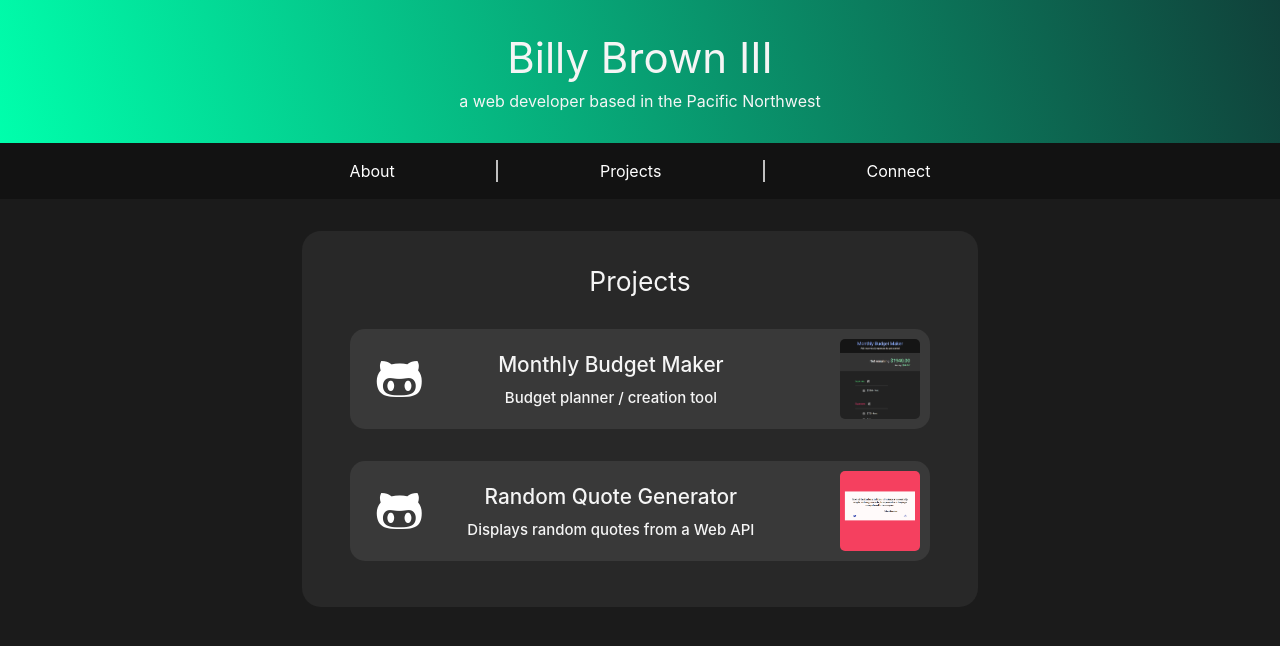
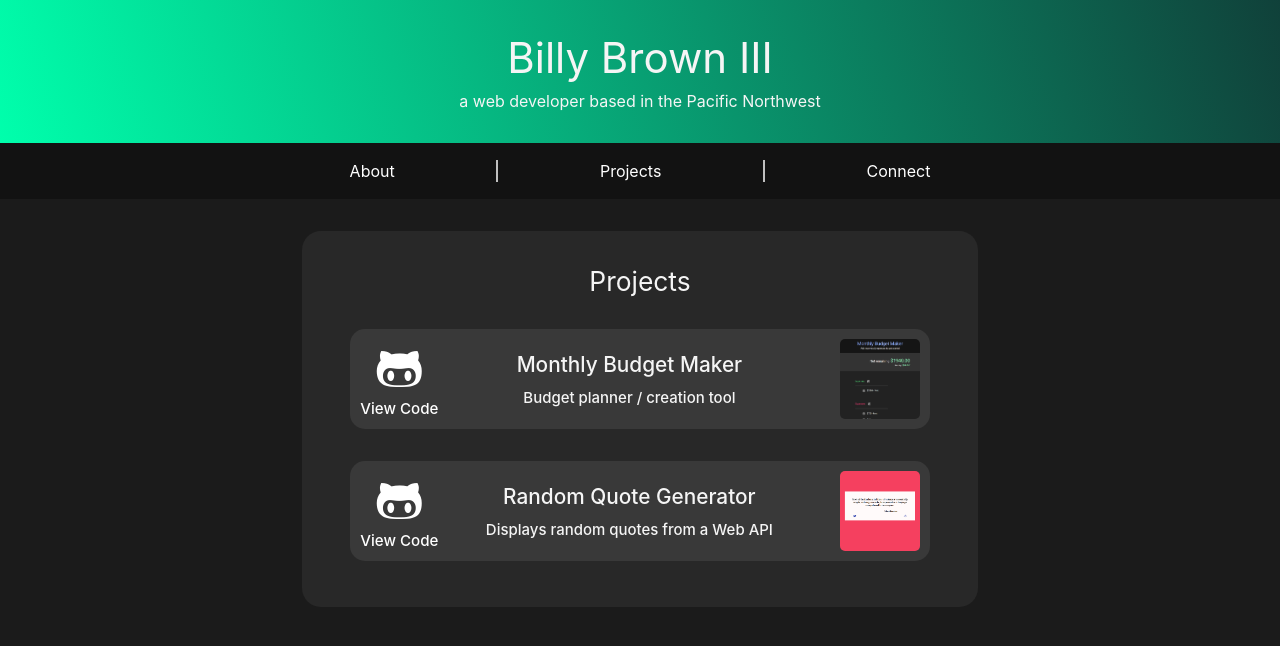
Before and after one commit to billybrown-iii/dev-portfolio, a React (Create React App) app: page /projects in a window 1280 px wide. Shown: the top 646 px of the page. Built offline with nearby package versions, Linux system fonts and the light colour scheme.

Commit message:
Added labels to GH project links

```diff
--- a/src/Projects.js
+++ b/src/Projects.js
@@ -12,7 +12,8 @@ function Projects(props) {
                     <a className="project-link" href="https://monthlybudget.netlify.app/" target="_blank" rel="noreferrer">
                         <div className="project">
                             <a className="github-link" href="https://github.com/BillyBDev/budget-react-app" target="_blank" rel="noreferrer">
-                            <i class="fab fa-github-alt"></i>
+                                <i class="fab fa-github-alt"></i>
+                                <div class="gh-label">View Code</div>
                             </a>
                             <div className="project-description">
                                 Monthly Budget Maker
@@ -25,7 +26,8 @@ function Projects(props) {
                     <a className="project-link" href="https://random-quotation.netlify.app/" target="_blank" rel="noreferrer">
                         <div className="project">
                             <a className="github-link" href="https://github.com/BillyBDev/random-quote" target="_blank" rel="noreferrer">
-                            <i class="fab fa-github-alt"></i>
+                                <i class="fab fa-github-alt"></i>
+                                <div class="gh-label">View Code</div>
                             </a>
                             <div className="project-description">
                                 Random Quote Generator
--- a/src/index.css
+++ b/src/index.css
@@ -199,10 +199,17 @@ hr {
   color: #262626;
 }
 
+.gh-label {
+  font-size: .315em;
+  margin: 0 -20px 0 -20px;
+}
+
 .project-description {
   font-size: 1.3em;
   flex-grow: 1;
   text-align: center;
+  margin-left: 5px;
+  /* margin-right: -5px; */
 }
 
 .project-subtitle {
@@ -215,7 +222,7 @@ hr {
   width: 80px;
   border-radius: 5px;
   float: right;
-  margin-left: 2.5em;
+  margin-left: .5em;
 }
 
 .connect-item {
```
